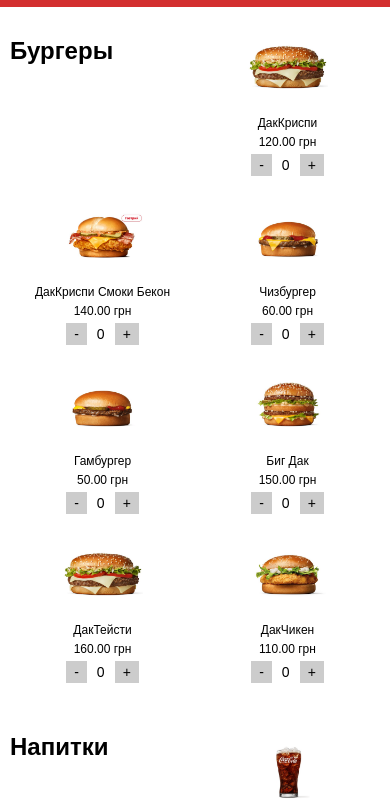
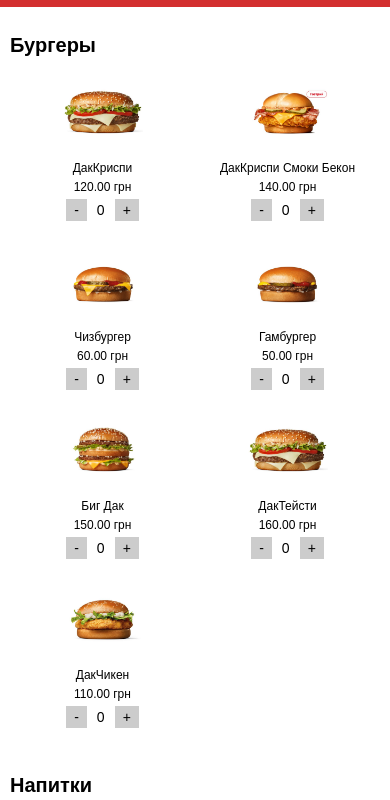
Before and after one commit to AStrayker/DuckDonalds, a plain HTML site: page index.html in a window 390 px wide. Shown: the part 53-853 px from the top of the page. Drawn offline with Linux system fonts and the light colour scheme.

Commit message:
Update styles.css

```diff
--- a/styles.css
+++ b/styles.css
@@ -62,6 +62,7 @@ header h1 {
 .category h2 {
     font-size: 24px;
     margin-bottom: 10px;
+    width: 100%; /* Убедимся, что заголовок занимает всю ширину */
 }
 
 .item {
@@ -174,11 +175,20 @@ header h1 {
         display: flex;
         flex-wrap: wrap;
         justify-content: space-between;
+        align-items: flex-start; /* Убедимся, что элементы выравниваются сверху */
+    }
+
+    .category h2 {
+        font-size: 20px; /* Уменьшим размер заголовка для мобильной версии */
+        margin-bottom: 5px;
+        width: 100%; /* Заголовок занимает всю ширину */
+        text-align: left; /* Выравнивание заголовка по левому краю */
     }
 
     .item {
         width: calc(50% - 20px); /* Два столбца с учётом отступов */
         margin: 10px;
+        box-sizing: border-box; /* Учитываем padding и border в ширине */
     }
 
     .item img {
```
